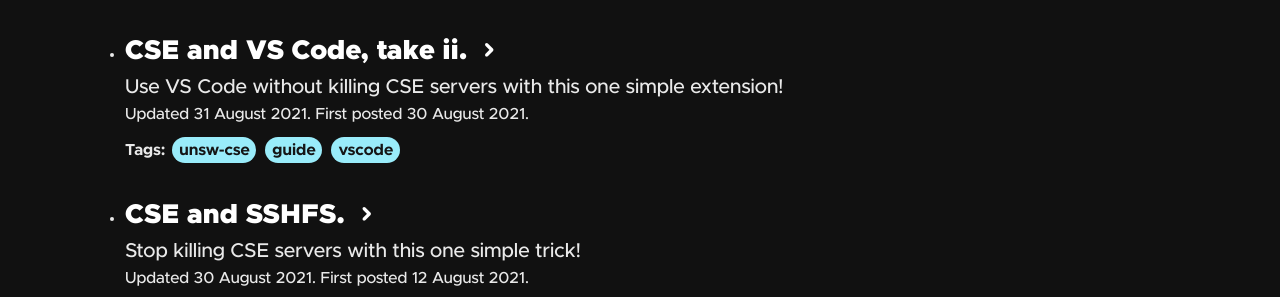
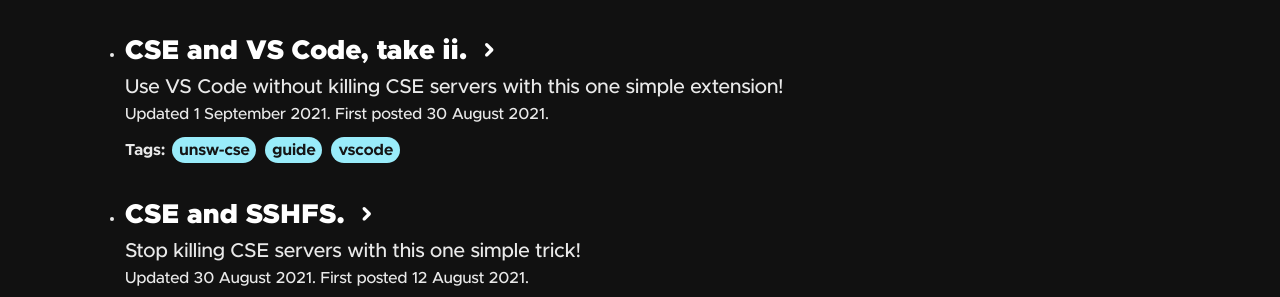
Before and after one commit to jeffreydyao/abiramen.github.io, a Jekyll site: the page built from posts.html, in a window 1280 px wide and 900 px high. Shown: the part 148-445 px from the top of the window. Built offline with Jekyll 4.4.1, drawn with Linux system fonts in a browser that asks for light colours; nearby versions of some CDN libraries; some of the changed lines change nothing that is shown.

Commit message:
Make some minor updates before publishing

```diff
--- a/_posts/2021-08-28-cse-setup.md
+++ b/_posts/2021-08-28-cse-setup.md
@@ -3,7 +3,7 @@
 short: cse-setup
 title: CSE and VS Code, take ii
 time: 30 August 2021
-last-update: 31 August 2021
+last-update: 1 September 2021
 layout: post
 tags: unsw-cse guide vscode
 desc: Use VS Code without killing CSE servers with this one simple extension!
@@ -209,7 +209,7 @@
 If you've spotted an error, or have any suggestions or improvements that I can make, feel free to contact me! My details are at the bottom of this page.
 
 ## Acknowledgements
-* [spanishpear](https://github.com/spanishpear) for letting me know that CSE intends to encouage students to use this extension, leading me to unshelving this blogpost idea.
-* [adaluong](https://github.com/adaluong) and [lukefisklennon](https://github.com/lukefisklennon) for reading over this post and providing feedback.
+* [spanishpear](https://github.com/spanishpear){:target="_blank"} for letting me know that CSE intends to encouage students to use this extension, leading me to unshelving this blogpost idea.
+* [adaluong](https://github.com/adaluong){:target="_blank"} and [lukefisklennon](https://github.com/lukefisklennon){:target="_blank"} for reading over this post and providing feedback.
 
 As always, this post does not necessarily represent the views of the School of CSE.
```
